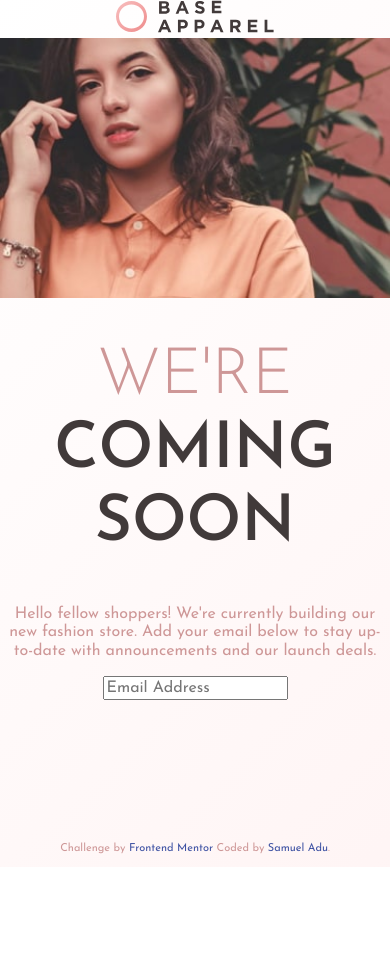
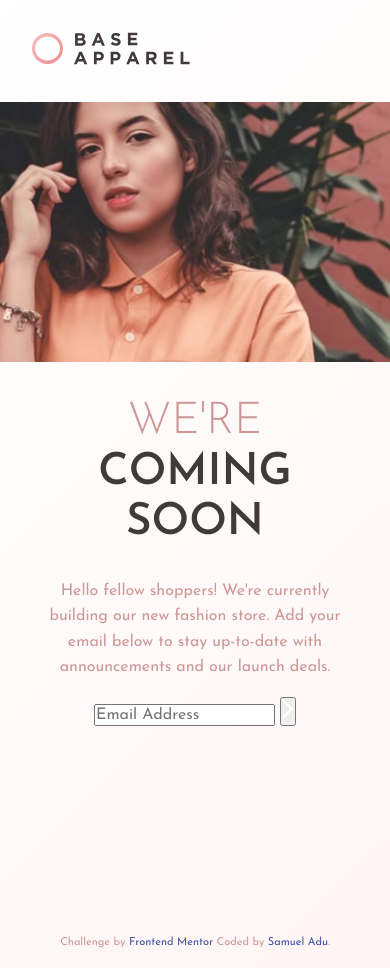
Before and after one commit to samuel-adu/base-apparel-coming-soon, a plain HTML site: page index.html in a window 390 px wide. Before the commit the page ends 867 px from the top, so only its background shows below. Drawn offline with Linux system fonts and the light colour scheme.

Commit message:
re-did the mobile page

```diff
--- a/css/style.css
+++ b/css/style.css
@@ -1,62 +1,93 @@
-@import url('https://fonts.googleapis.com/css2?family=Josefin+Sans:wght@300;400;600&display=swap');
-
 * {
   box-sizing: border-box;
+  margin: 0;
+  padding: 0;
 }
 
-/* ===========================BASE STYLES =============================== */
+:root {
+  --clr-primary: hsl(0, 36%, 70%);
+  --primary-2: hsl(0, 93%, 68%);
+  --clr-neutral: hsl(0, 6%, 24%);
+  --gradient-1: linear-gradient(135deg, hsl(0, 0%, 100%), hsl(0, 100%, 98%));
+  --gradient-2: linear-gradient(135deg, hsl(0, 80%, 86%), hsl(0, 74%, 74%));
+}
+
+/* || BASE STYLES =============================== */
 body {
-  font-family: 'Josefin Sans', sans-serif;
-  font-size: 16px;
-  color: hsl(0, 36%, 70%);
-  background-image: Linear-gradient(135deg, hsl(0, 0%, 100%), hsl(0, 100%, 98%));
-  text-align: center;
+  background: var(--gradient-1);
+  font-family: "Josefin Sans", sans-serif;
+  color: var(--clr-primary);
 }
+
+picture,
+img {
+  max-width: 100%;
+}
+
 h1 {
-  font-size: 4rem;
+  font-size: 2.75rem;
   font-weight: 300;
   text-transform: uppercase;
 }
+
+h1 span {
+  color: var(--clr-neutral);
+  font-weight: 700;
+  line-height: 1.1;
+}
+
+p {
+  line-height: 1.6;
+  margin-bottom: 1rem;
+}
+
 a {
   text-decoration: none;
 }
-p {
-  font-weight: 400;
+
+/*  || Utilities ================================*/
+
+.container {
+  padding-inline: 2rem;
+  margin: 0 auto;
 }
 
-/* =============================MAIN STYLES ================================*/
-.black {
-   font-weight: 600;
-   color: hsl(0, 6%, 24%);
+/*  || MAIN STYLES ================================*/
+header {
+  padding-block: 2rem;
 }
+
+main {
+  text-align: center;
+}
+
+.hero__image {
+  width: 100%;
+}
+
 .attribution {
   font-size: 11px;
   text-align: center;
 }
+
 .attribution a {
   color: hsl(228, 45%, 44%);
 }
-.hero__mobile {
-  display: block;
-  width: 100%;
-}
-/* .hero__desktop {
-  display: none;
-}*/
-.wrap {
+
+main {
   min-height: calc(100vh - 12px);
 }
 
-  /* =================================MEDIA QUERIES ======================================*/
-  /* @media (min-width: 769px) {
+/* || MEDIA QUERIES ======================================*/
+@media (min-width: 769px) {
   body {
-      background: url(../images/bg-pattern-desktop.svg) no-repeat center/cover;
+    background-image: url("../images/bg-pattern-desktop.svg");
+    background-repeat: no-repeat;
   }
 
-    .hero-desktop {
-      display: block;
+  main {
+    display: flex;
+    flex-direction: row-reverse;
+    align-items: center;
   }
-    .hero-mobile {
-      display: none;
 }
-  } */
--- a/index.html
+++ b/index.html
@@ -1,42 +1,70 @@
 <!DOCTYPE html>
 <html lang="en">
-
   <head>
-  <meta charset="UTF-8">
+    <meta charset="UTF-8" />
     <!-- displays site properly based on user's device -->
-  <meta name="viewport" content="width=device-width, initial-scale=1.0">
-  <link rel="icon" type="image/png" sizes="32x32" href="./images/favicon-32x32.png">
-  <link rel="stylesheet" href="css/normalize.css">
-  <link rel="stylesheet" href="css/style.css">
+    <meta name="viewport" content="width=device-width, initial-scale=1.0" />
+    <link
+      rel="icon"
+      type="image/png"
+      sizes="32x32"
+      href="./images/favicon-32x32.png"
+    />
+    <link rel="stylesheet" href="css/normalize.css" />
+    <link rel="preconnect" href="https://fonts.googleapis.com" />
+    <link rel="preconnect" href="https://fonts.gstatic.com" crossorigin />
+    <link
+      href="https://fonts.googleapis.com/css2?family=Josefin+Sans:wght@300;400;600&display=swap"
+      rel="stylesheet"
+    />
+    <link rel="stylesheet" href="css/style.css" />
     <title>Frontend Mentor | Base Apparel coming soon page</title>
   </head>
 
   <body>
-  <div class="wrap">
     <header>
-      <img class="logo" src="images/logo.svg" alt="">
+      <div class="container">
+        <img class="logo" src="images/logo.svg" alt="logo" />
+      </div>
     </header>
+
+    <main>
       <div class="hero">
-      <img class="hero__mobile" src="images/hero-mobile.jpg" alt="">
-      <!-- <img class="hero__desktop" src="images/hero-desktop.jpg" alt=""> -->
+        <picture>
+          <source media="(min-width: 679px)" srcset="images/hero-desktop.jpg" />
+          <img
+            class="hero__image"
+            src="images/hero-mobile.jpg"
+            alt="lady posing in front of a flower"
+          />
+        </picture>
       </div>
-    <div class="advert">
-      <h1>we're<br><span class="black"> coming<br> soon</span></h1>
+
+      <section class="advert">
+        <div class="container">
+          <h1>we're <span class="lead">coming soon</span></h1>
           <p>
-        Hello fellow shoppers! We're currently building our new fashion store.
-        Add your email below to stay up-to-date with announcements and our launch deals.
+            Hello fellow shoppers! We're currently building our new fashion
+            store. Add your email below to stay up-to-date with announcements
+            and our launch deals.
           </p>
 
-      <input placeholder="Email Address" type="email">
+          <input placeholder="Email Address" type="email" />
+          <button class="btn">
+            <img src="images/icon-arrow.svg" alt="arrow facing forward" />
+          </button>
         </div>
-  </div>
+      </section>
+    </main>
 
     <footer>
       <p class="attribution">
-      Challenge by <a href="https://www.frontendmentor.io?ref=challenge" target="_blank">Frontend Mentor</a>
+        Challenge by
+        <a href="https://www.frontendmentor.io?ref=challenge" target="_blank"
+          >Frontend Mentor</a
+        >
         Coded by <a href="#">Samuel Adu</a>.
       </p>
     </footer>
   </body>
-
 </html>
```
Lines whose indentation alone changed are shown as unchanged.
